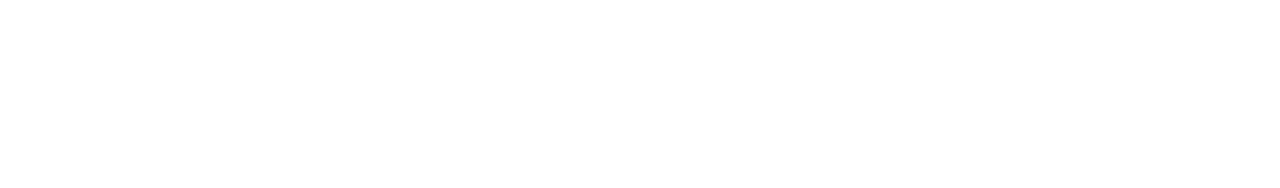
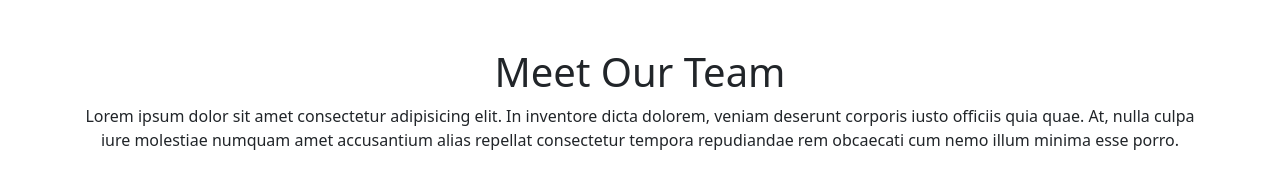
Before and after one commit to Andrea-Sgura/js-our-team, a plain HTML site: page index.html in a window 1280 px wide. Drawn offline with nearby package versions, Linux system fonts and the light colour scheme.

Commit message:
[UPD] Impostata struttura di base html

```diff
--- a/index.html
+++ b/index.html
@@ -8,6 +8,15 @@
     <title>Document</title>
 </head>
 <body>
+    <div class="container mt-5">
+        <h1 class="text-center">Meet Our Team</h1>
+        <p class="text-center">Lorem ipsum dolor sit amet consectetur adipisicing elit. In inventore dicta dolorem, veniam deserunt corporis iusto officiis quia quae. At, nulla culpa iure molestiae numquam amet accusantium alias repellat consectetur tempora repudiandae rem obcaecati cum nemo illum minima esse porro.</p>
+
+        <div class="row" id="team-container">
+            <!-- Qui inseriremo le card tramite JavaScript-->
+        </div>
+    </div>
+
     <script src="./js/script.js"></script>
 </body>
 </html>
```
